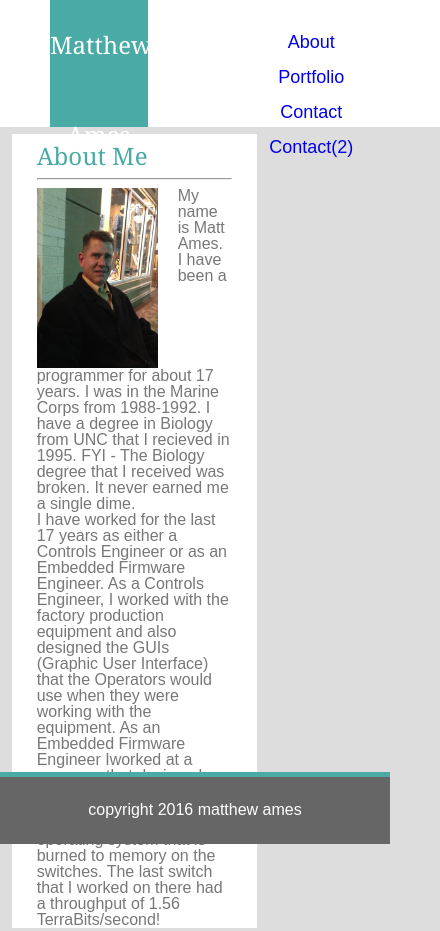
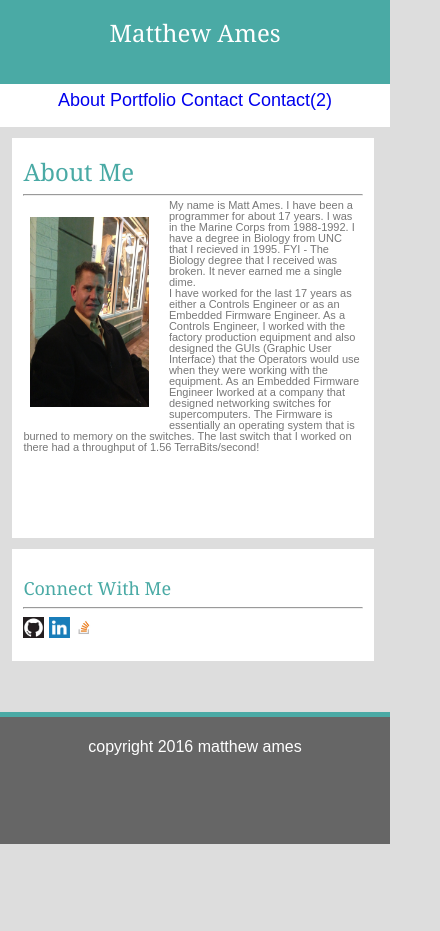
Before and after one commit to amesmr/Responsive-Portfolio, a plain HTML site: page index.html in a window 390 px wide. Shown: the top 931 px of the page, 440 px wide, since content can reach past the window. After the commit the page ends 844 px from the top, so only its background shows below. Drawn offline with Linux system fonts and the light colour scheme.

Commit message:
The fully functional Responsive project

```diff
--- a/assets/css/style.css
+++ b/assets/css/style.css
@@ -5,6 +5,7 @@ body {
     background-color: #dddddd;
     font-family: "Arial", "Helvetica Neue", Helvetica, sans-serif;
 }
+
 #headerrow {
     width: 100%;
     height: 15%;
@@ -13,6 +14,7 @@ body {
     margin: 0;
     font-family: "Georgia", Times, Times New Roman, serif;
 }
+
 #quickLinks {
     width: 30%;
     float: right;
@@ -26,6 +28,7 @@ body {
     padding-top: 25px;
     line-height: 35px;
 }
+
 #myname {
     width: 25%;
     background-color: #4aaaa5;
@@ -37,6 +40,7 @@ body {
     float: left;
     font-family: 'Georgia', Times, "Times New Roman", serif;
 }
+
 #mainContentBox {
     width: 50%;
     padding: 0 25px 0px 25px;
@@ -44,6 +48,7 @@ body {
     margin-top: 2%;
     margin-left: 3%;
 }
+
 #connect {
     align-content: center;
     width: 15%;
@@ -51,39 +56,52 @@ body {
     background-color: white;
     margin: 30px;
 }
-#mainContentBox,#connect,
+
+#mainContentBox,
+#connect,
 #bio-pic {
     float: left;
 }
 
 #mainBody {
     width: 100%;
-    height:80%;
+    height: 80%;
 }
+
 #bio-pic {
     margin-right: 20px;
     height: 180px;
     width: 121px;
 }
-h2, h3 {
+
+.socialLinks {
+    height: 42px;
+    width: 42px;
+}
+
+h2,
+h3 {
     font-family: 'Georgia', Times, "Times New Roman", serif;
     text-align: left;
     color: #4aaaa5;
     margin-bottom: 10;
     margin-top: 10;
 }
-h2{
+
+h2 {
     font-size: 24px;
 }
-h3{
+
+h3 {
     font-size: 18px;
 }
+
 #foot {
     color: white;
     position: fixed;
     bottom: 0px;
     width: 100%;
-    height:5%;
+    height: 5%;
     background-color: #666666;
     border-top-style: solid;
     border-color: #4aaaa5;
@@ -103,6 +121,7 @@ input[type=text] {
     margin: 2px 0;
     box-sizing: border-box;
 }
+
 input[type=reset] {
     width: 40%;
     background-color: #4aaaa5;
@@ -113,6 +132,7 @@ input[type=reset] {
     margin: 8px 0;
     cursor: pointer;
 }
+
 button.setLink {
     width: 40%;
     background-color: #4aaaa5;
@@ -123,20 +143,27 @@ button.setLink {
     margin: 8px 0;
     cursor: pointer;
 }
+
 input[type=reset] {
     float: right;
 }
-/*input[type=submit]:hover {    */
+
+
+/*input[type=submit]:hover {
 /*    background-color: #45a049;*/
+
+
 /*}                             */
+
 form {
     border-radius: 5px;
     background-color: #f2f2f2;
     padding: 20px;
 }
-textarea{
+
+textarea {
     width: 100%;
-    height: 150px;
+    height: 15%;
     padding: 2px 2px;
     box-sizing: border-box;
     border: 2px solid #ccc;
@@ -145,9 +172,12 @@ textarea{
     text-align: left;
     resize: none;
 }
-a:link, a:visited {
+
+a:link,
+a:visited {
     text-decoration: none;
 }
+
 div.accomp {
     height: 30%;
     width: 40%;
@@ -157,12 +187,15 @@ div.accomp {
     padding-bottom: 20px;
     z-index: -1;
 }
+
 div.rightside {
     float: right;
 }
+
 div.leftside {
     float: left;
 }
+
 div.acompBanner {
     width: 100%;
     position: relative;
@@ -178,3 +211,176 @@ div.acompBanner {
     font-size: 100%;
     font-family: 'Georgia', Times, "Times New Roman", serif;
 }
+
+/**************************************************************************/
+/**************************************************************************/
+/*********************** full-size monitor Starts here!! ******************/
+/**************************************************************************/
+/**************************************************************************/
+
+@media only screen and (max-width: 980px) {
+    .facet_sidebar {
+        display: none;
+    }
+}
+
+/**************************************************************************/
+/**************************************************************************/
+/*********************** iPad Starts here!! *******************************/
+/**************************************************************************/
+/**************************************************************************/
+
+@media only screen and (max-width: 768px) {
+    #headerrow {
+        height: 10%;
+        padding-left: 3%;
+    }
+    #myname {
+        height: 100%;
+        line-height: 93px;
+    }
+    #quicklinks {
+        height: 100%;
+        width: 44%;
+        text-align: center;
+        line-height: 100px;
+        padding-top: 0;
+    }
+    #connect {
+        float: left;
+    }
+    #mainBody,
+    #Connect,{
+        width: 100%;
+    }
+    #bio-pic {
+        height: 65%;
+        width: 35%;
+        padding-top: 10px;
+    }
+    .aboutText{
+        font-size: 22px;
+    }
+    #foot,
+    body {
+        padding: 0;
+        margin: 0;
+    }
+    #mainContentBox {
+        padding: 3%;
+        margin: 3%;
+        font-size: 21px;
+        height: 60%;
+        width:87%;
+        padding-bottom: 6%;
+    }
+    #mainBody {
+        height: 75%;
+    }
+    #Connect {
+        padding: 3%;
+        margin: 3%;
+        margin-top: 0;
+        height: 14%;
+        width:87%;
+    }
+    .socialLinks {
+        height: 21px;
+        width: 21px;
+    }
+    #foot {
+        height: 15%;
+        line-height: 60px;
+    }
+}
+
+/**************************************************************************/
+/**************************************************************************/
+/*********************** mobile devices Starts here!! *********************/
+/**************************************************************************/
+/**************************************************************************/
+
+@media only screen and (max-width: 640px) {
+    #headerrow {
+        height: 10%;
+    }
+    #myname {
+        height: 100%;
+        line-height: 65px;
+    }
+    #quicklinks {
+        float: left;
+        height: 50%;
+        background-color: white;
+        text-align: center;
+        line-height: 33px;
+    }
+    #connect/*,
+    .aboutText*/ {
+        float: left;
+    }
+    .aboutText{
+        font-size:11px;
+    }
+    #mainBody,
+    #Connect,
+    #myname,
+    #quicklinks {
+        width: 100%;
+    }
+    #bio-pic {
+        height: 50%;
+        width: 35%;
+        padding-bottom: 5%;
+        /*padding-left: 28%;*/
+        padding-left: 2%;
+        padding-top: 5%;
+    }
+    #myname,
+    #quicklinks,
+    #foot,
+    #headerrow,
+    body {
+        padding: 0;
+        margin: 0;
+    }
+    #mainContentBox {
+        padding: 3%;
+        margin: 3%;
+        font-size: 8px;
+        height: 60%;
+        width:87%;
+        padding-bottom: 2%;
+    }
+    #mainBody {
+        height: 75%;
+    }
+    #Connect {
+        padding: 3%;
+        margin: 3%;
+        margin-top: 0;
+        height: 14%;
+        width:87%;
+    }
+    .socialLinks {
+        height: 21px;
+        width: 21px;
+    }
+    #foot {
+        height: 15%;
+        line-height: 60px;
+    }
+}
+
+
+/*  The exersize below was completely useless.  Sigh.
+
+    headrow = 10% + 5% = 15%
+    foot              =  5%
+    mainBody          = 80%
+
+    mainContent       = 60% (of the 80%)
+    Connect           = 30% (of the 80%)
+
+
+*/
--- a/index.html
+++ b/index.html
@@ -1,15 +1,17 @@
 <!DOCTYPE HTML PUBLIC "-//W3C//DTD HTML 4.0 Transitional//EN">
 <HTML>
+
 <HEAD>
     <TITLE>About Me</TITLE>
     <META NAME="Generator" CONTENT="SlickEdit">
     <META NAME="Author" CONTENT="Matthew Ames">
     <META NAME="Keywords" CONTENT="">
     <META NAME="Description" CONTENT="">
-
     <link rel="stylesheet" type="text/css" href="assets/css/reset.css">
     <link rel="stylesheet" type="text/css" href="assets/css/style.css">
+    <meta name="viewport" content="width=device-width, initial-scale=1.0">
 </HEAD>
+
 <BODY>
     <div class="container">
         <div id="headerrow">
@@ -28,29 +30,19 @@
                 <h2>About Me</h2>
                 <hr>
                 <img src="assets/images/image.jpg" title="Matthew Ames" Id="bio-pic">
-                    <p>
-                    My name is Matt Ames. I have been a programmer for about 17 years. I was in the Marine Corps from
-                    1988-1992. I have a degree in Biology from UNC that I recieved in 1995. FYI - The Biology degree
-                    that I received was broken. It never earned me a single dime.
+                <p class="aboutText">
+                    My name is Matt Ames. I have been a programmer for about 17 years. I was in the Marine Corps from 1988-1992. I have a degree in Biology from UNC that I recieved in 1995. FYI - The Biology degree that I received was broken. It never earned me a single dime.
                 </p>
-                    <p>
-                    I have worked for the last 17 years as either a Controls Engineer or as an Embedded Firmware
-                    Engineer. As a Controls Engineer, I worked with the factory production equipment and also designed
-                    the GUIs (Graphic User Interface) that the Operators would use when they were working with the
-                    equipment. As an Embedded Firmware Engineer Iworked at a company that designed networking switches
-                    for supercomputers. The Firmware is essentially an operating system that is burned to memory on the
-                    switches. The last switch that I worked on there had a throughput of 1.56 TerraBits/second!
-
+                <p class="aboutText">
+                    I have worked for the last 17 years as either a Controls Engineer or as an Embedded Firmware Engineer. As a Controls Engineer, I worked with the factory production equipment and also designed the GUIs (Graphic User Interface) that the Operators would use when they were working with the equipment. As an Embedded Firmware Engineer Iworked at a company that designed networking switches for supercomputers. The Firmware is essentially an operating system that is burned to memory on the switches. The last switch that I worked on there had a throughput of 1.56 TerraBits/second!
                 </p>
             </section>
             <section id="Connect">
                 <h3>Connect With Me</h3>
                 <hr>
-                    <a href="https://github.com/amesmr"><img src="assets/images/github.jpg" height="42" width="42"></a>
-                    <a href="https://www.linkedin.com/in/matthew-ames-b4568b12a?trk=hp-identity-name"><img
-                        src="assets/images/linkedin_360.png" height="42" width="42"></a><a
-                        href="http://stackoverflow.com/users/7066340/matt-ames"><img src="assets/images/stack_360.jpg"
-                        height="42" width="42"></a>
+                <a href="https://github.com/amesmr"><img class="socialLinks" src="assets/images/github.jpg"></a>
+                <a href="https://www.linkedin.com/in/matthew-ames-b4568b12a?trk=hp-identity-name"><img class="socialLinks" src="assets/images/linkedin_360.png"></a>
+                <a href="http://stackoverflow.com/users/7066340/matt-ames"><img class="socialLinks" src="assets/images/stack_360.jpg"></a>
             </section>
         </div>
         <div id="foot">
@@ -58,4 +50,5 @@
         </div>
     </div>
 </BODY>
+
 </HTML>
```
Also changed, not shown: contact.html (+4 -5 lines), contact2.html (+27 -17 lines), portfolio.html (+20 -22 lines). Lines whose indentation alone changed are shown as unchanged.
